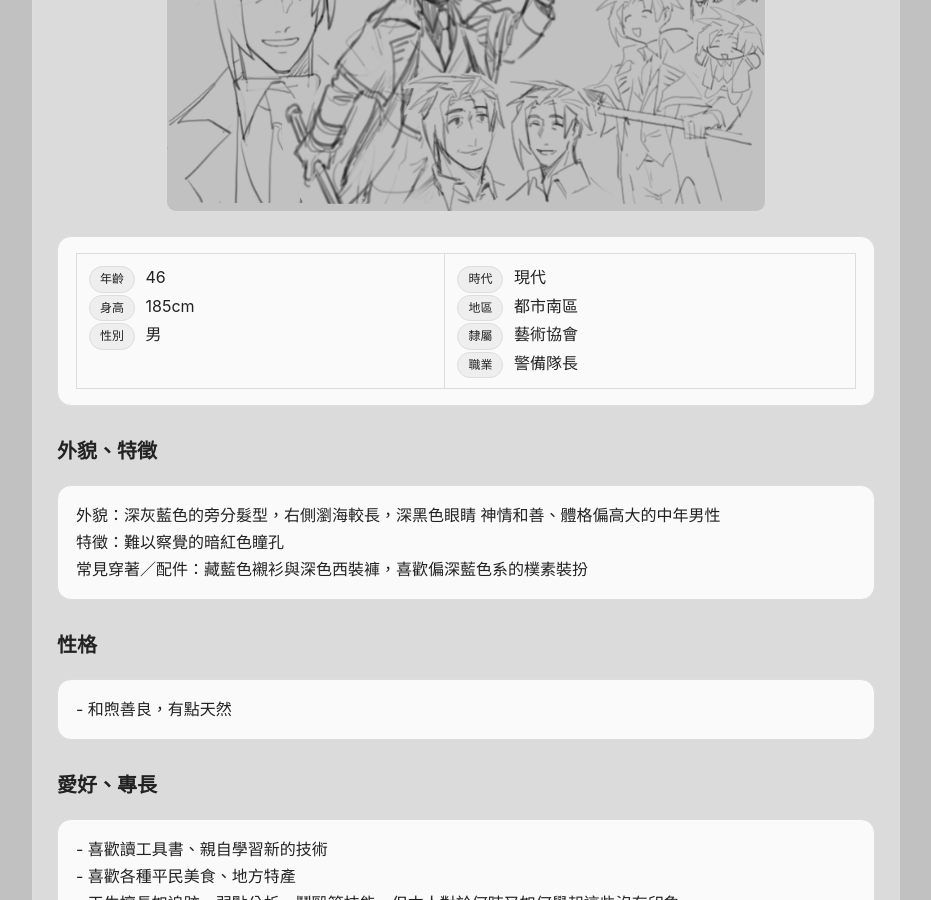
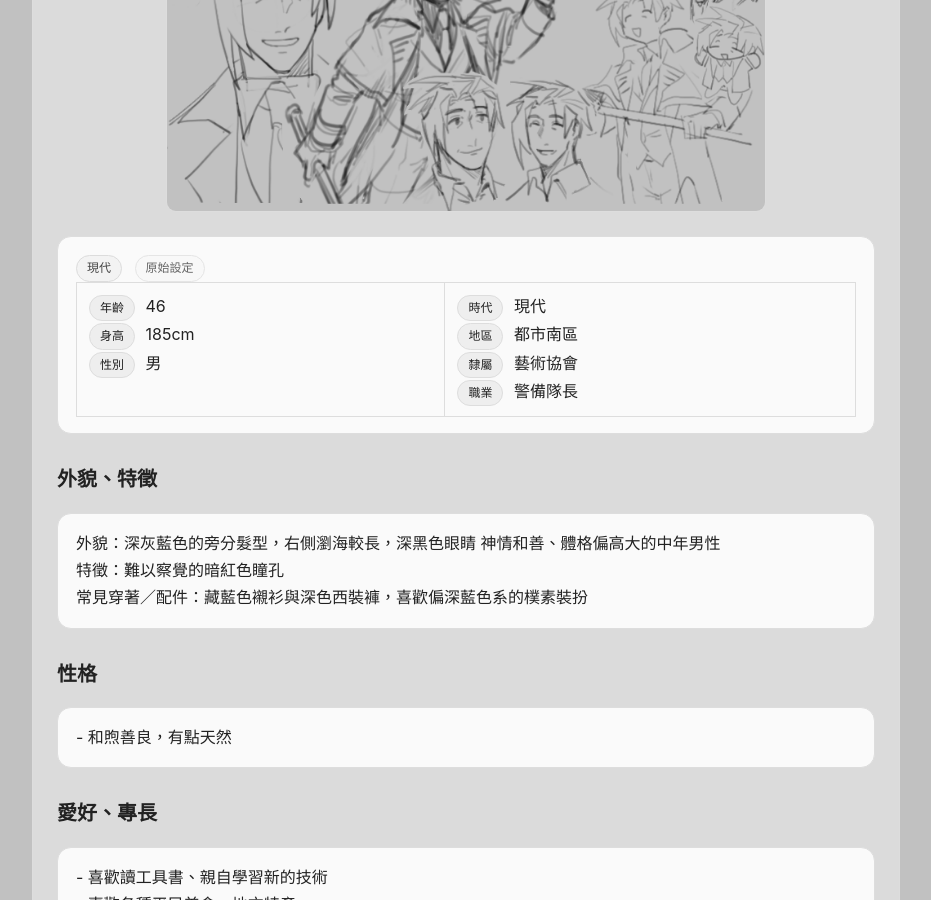
Before and after one commit to yoyoseal/char-archive, a Jekyll site: the page built from _characters/hiiragi.md, in a window 1280 px wide and 900 px high, scrolled down 333 px. Shown: the whole window, without its empty margins (174-1105 px from the left). Built offline with Jekyll 4.4.1, drawn with Linux system fonts in a browser that asks for light colours; some of the changed text lies outside the part shown.

Commit message:
Update hiiragi.md

```diff
--- a/_characters/hiiragi.md
+++ b/_characters/hiiragi.md
@@ -7,6 +7,8 @@ subtitle: 霧隱之子
 </p>
 
 <div class="card">
+  <span class="tag">現代</span>
+  <span class="tag tag-muted">原始設定</span>
   <div class="small"></div>
 
   <table class="table">
@@ -108,37 +110,3 @@ subtitle: 霧隱之子
     </figure>
   </div>
 </div>
-
-<div class="card">
-  <span class="tag">草稿</span>
-  <span class="tag tag-muted">概念</span>
-
-  <div style="
-    display: grid;
-    grid-template-columns: repeat(auto-fill, minmax(220px, 1fr));
-    gap: 12px;
-    margin-top: 12px;
-  ">
-    <figure style="margin:0;">
-      <img src="{{ '/images/hiiragi/banner.png' | relative_url }}" alt="草稿">
-      <figcaption class="small">塗鴉／構圖草案</figcaption>
-    </figure>
-  </div>
-</div>
-
-<div class="card">
-  <span class="tag">別 Paro</span>
-  <span class="tag tag-muted">亞人 Paro</span>
-
-  <div style="
-    display: grid;
-    grid-template-columns: repeat(auto-fill, minmax(220px, 1fr));
-    gap: 12px;
-    margin-top: 12px;
-  ">
-    <figure style="margin:0;">
-      <img src="{{ '/images/hiiragi/portrait.png' | relative_url }}" alt="paro">
-      <figcaption class="small">亞人 Paro／參考圖</figcaption>
-    </figure>
-  </div>
-</div>
```
